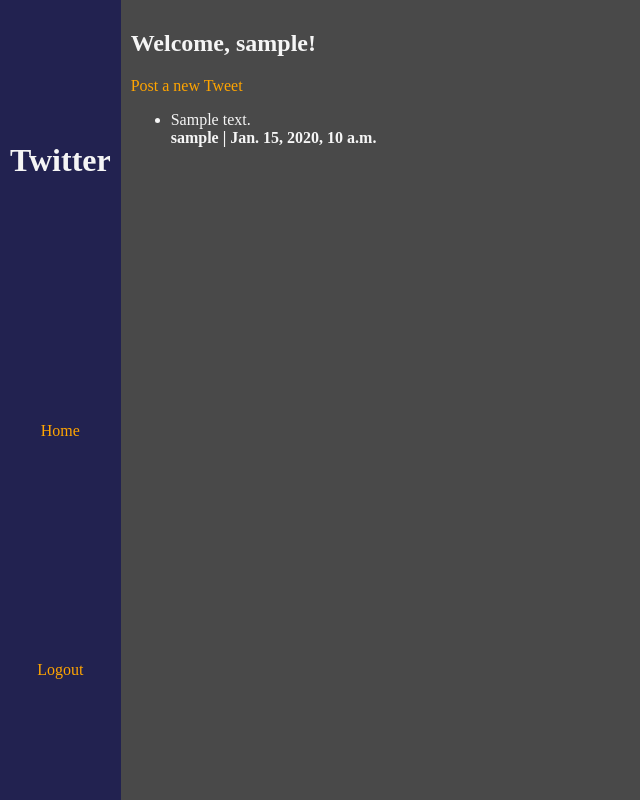
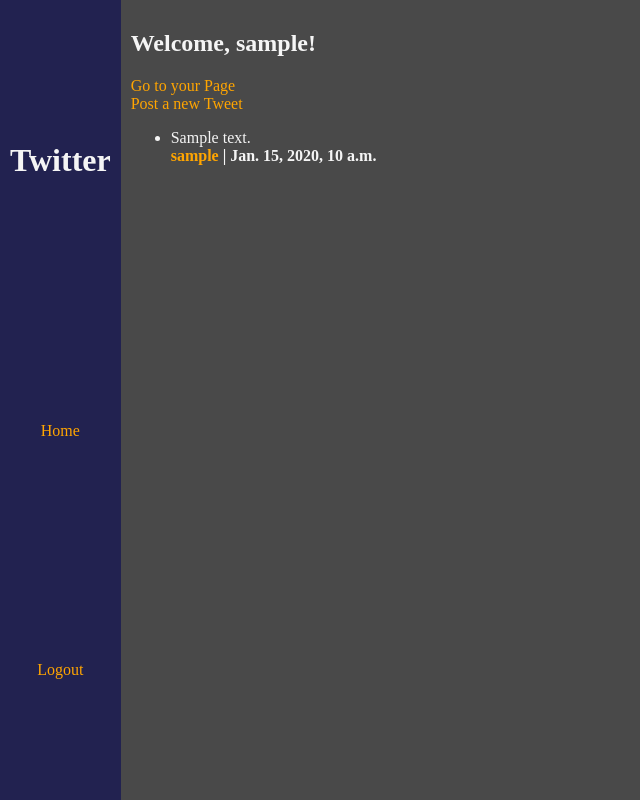
Before and after one commit to jeffsimp88/twitterclone, a Django app: page / in a window 1280 px wide. Shown: the whole page, without its empty margins (0-640 px from the left). Run offline with Django 3.2, Linux system fonts and the light colour scheme; a user stored in the database is signed in; tables that the repository leaves empty hold one stand-in row (values such as "Sample post").

Commit message:
Added links to user profile pages

```diff
--- a/templates/index.html
+++ b/templates/index.html
@@ -2,13 +2,16 @@
 {% block content %}
 
 {% if request.user.is_authenticated %}
+<a href="/users/{{request.user.username}}">Go to your Page</a>
+<br>
 <a href="/posttweet">Post a new Tweet</a>
 {% endif %}
 
 <ul>
     {% for tweet in tweet_list %}
 
-    <li>{{tweet.message}} <br> <strong>{{tweet.post_user.username}} | {{tweet.date_posted}} </strong> </li>
+    <li>{{tweet.message}} <br> <strong><a href="/users/{{tweet.post_user.username}}">{{tweet.post_user.username}}</a> |
+            {{tweet.date_posted}} </strong> </li>
     <br>
     {% endfor %}
 </ul>
```
